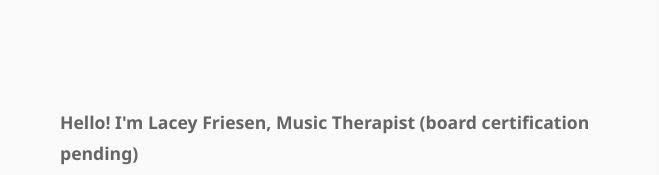
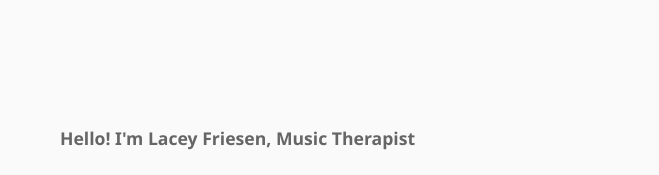
Before and after one commit to cadenzamusictherapyadmin/StandaloneWebsite, a plain HTML site: page index.html in a window 1280 px wide. Shown: the part 749-924 px from the top of the page, 0-659 px from the left. Drawn offline with Linux system fonts and the light colour scheme.

Commit message:
updating language

```diff
--- a/index.html
+++ b/index.html
@@ -39,7 +39,7 @@
             <h2>About Cadenza Music Therapy</h2>
             <div class="about-content">
                 <div class="about-text">
-                    <p><strong>Hello! I'm Lacey Friesen, Music Therapist (board certification pending)</strong></p>
+                    <p><strong>Hello! I'm Lacey Friesen, Music Therapist</strong></p>
                     <p>A cadenza is part of a song where a performer has the opportunity to stray away from rhythm, tempo, and tonality and to instead display their creativity and artistry—in essence, to show what they can do!</p>
                     <p>At Cadenza Music Therapy, my hope is to create a space for my clients and students to grow in confidence and self-expression (both musically and non-musically) and to foster that growth beyond limits so they can share who they are and what they are capable of.</p>
                     <p><strong>Thank you for joining me on this journey! 🎵</strong></p>
```
